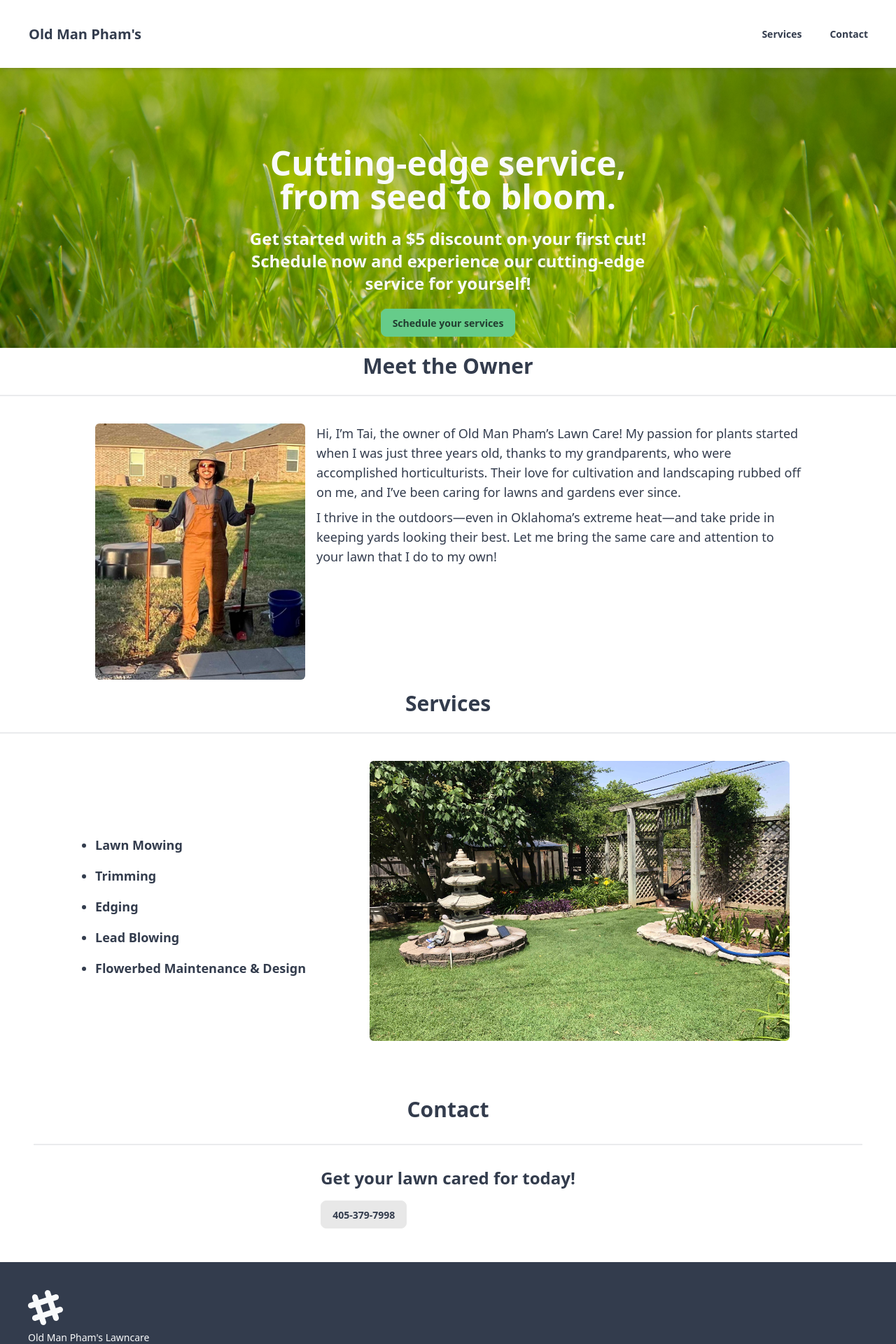
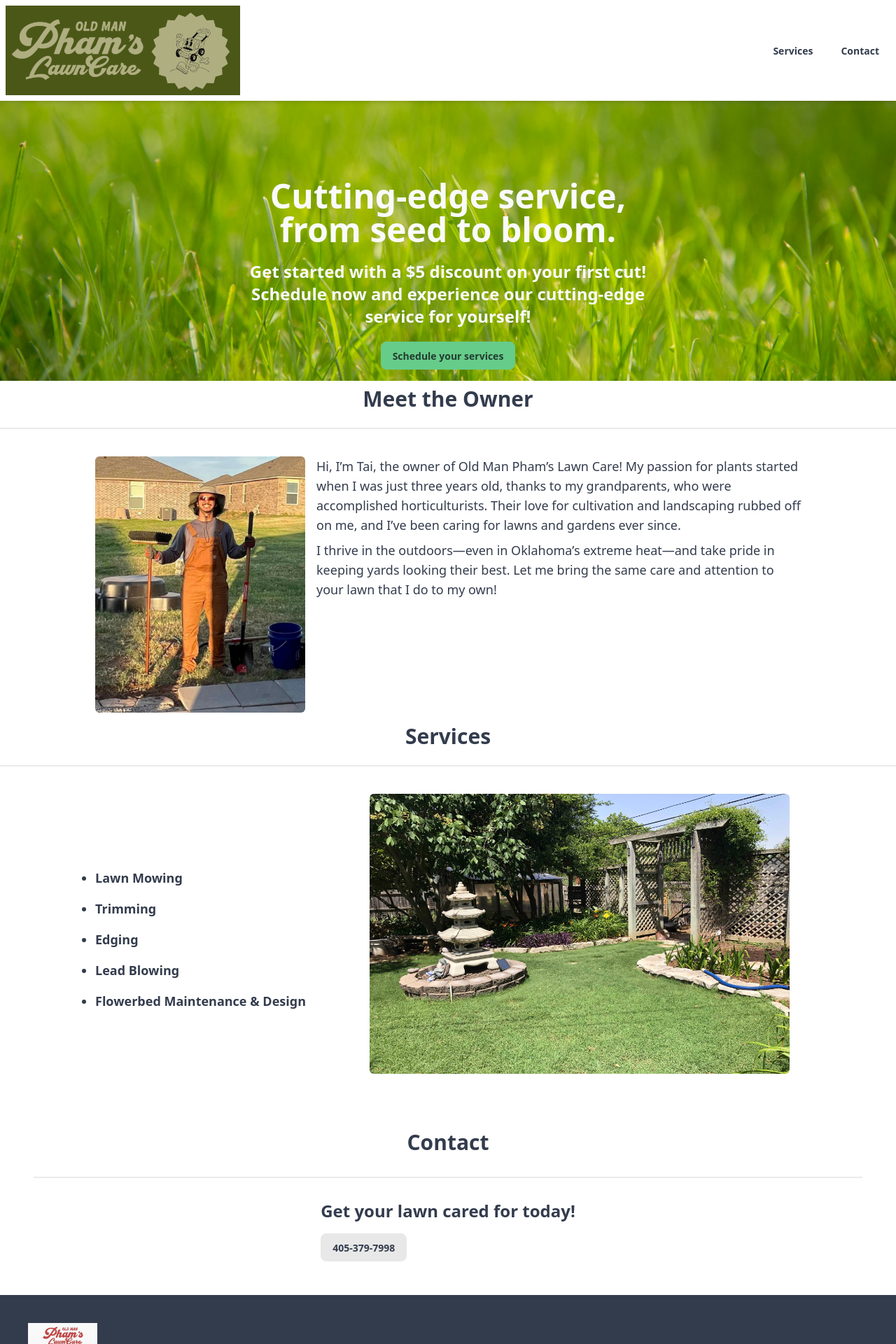
Before and after one commit to Jacksonbond11/OldManPhams, a React (Vite) app: page / in a window 1280 px wide. Shown: the top 1920 px of the page at 70% size. Built offline with nearby package versions, Linux system fonts and the light colour scheme.

Commit message:
Updating logos

```diff
--- a/src/Components/Footer.jsx
+++ b/src/Components/Footer.jsx
@@ -4,17 +4,7 @@ const Footer = () => {
   return (
     <footer className="footer sm:footer-horizontal bg-neutral text-neutral-content p-10">
       <aside>
-        <svg
-          width="50"
-          height="50"
-          viewBox="0 0 24 24"
-          xmlns="http://www.w3.org/2000/svg"
-          fillRule="evenodd"
-          clipRule="evenodd"
-          className="fill-current"
-        >
-          <path d="M22.672 15.226l-2.432.811.841 2.515c.33 1.019-.209 2.127-1.23 2.456-1.15.325-2.148-.321-2.463-1.226l-.84-2.518-5.013 1.677.84 2.517c.391 1.203-.434 2.542-1.831 2.542-.88 0-1.601-.564-1.86-1.314l-.842-2.516-2.431.809c-1.135.328-2.145-.317-2.463-1.229-.329-1.018.211-2.127 1.231-2.456l2.432-.809-1.621-4.823-2.432.808c-1.355.384-2.558-.59-2.558-1.839 0-.817.509-1.582 1.327-1.846l2.433-.809-.842-2.515c-.33-1.02.211-2.129 1.232-2.458 1.02-.329 2.13.209 2.461 1.229l.842 2.515 5.011-1.677-.839-2.517c-.403-1.238.484-2.553 1.843-2.553.819 0 1.585.509 1.85 1.326l.841 2.517 2.431-.81c1.02-.33 2.131.211 2.461 1.229.332 1.018-.21 2.126-1.23 2.456l-2.433.809 1.622 4.823 2.433-.809c1.242-.401 2.557.484 2.557 1.838 0 .819-.51 1.583-1.328 1.847m-8.992-6.428l-5.01 1.675 1.619 4.828 5.011-1.674-1.62-4.829z"></path>
-        </svg>
+        <img src="TaiLogo.jpg" className="h-24" />
         <p>
           Old Man Pham's Lawncare
           <br />
--- a/src/Components/Header.jsx
+++ b/src/Components/Header.jsx
@@ -2,9 +2,9 @@ import React from "react";
 
 function Header() {
   return (
-    <div className="navbar bg-base-100 shadow-md flex justify-between font-bold p-6 ">
+    <div className="navbar bg-base-100 shadow-md flex justify-between font-bold">
       <div className="">
-        <a className="btn btn-ghost md:text-xl text-md">Old Man Pham's</a>
+        <img src="TaiSideLogo.png" className="h-32" />
       </div>
       <div className="">
         <ul className="menu menu-horizontal px-1 flex md:gap-4 gap-2">
```
Also changed, not shown: public/TaiLogo.jpg (added), public/TaiSideLogo.png (added).
